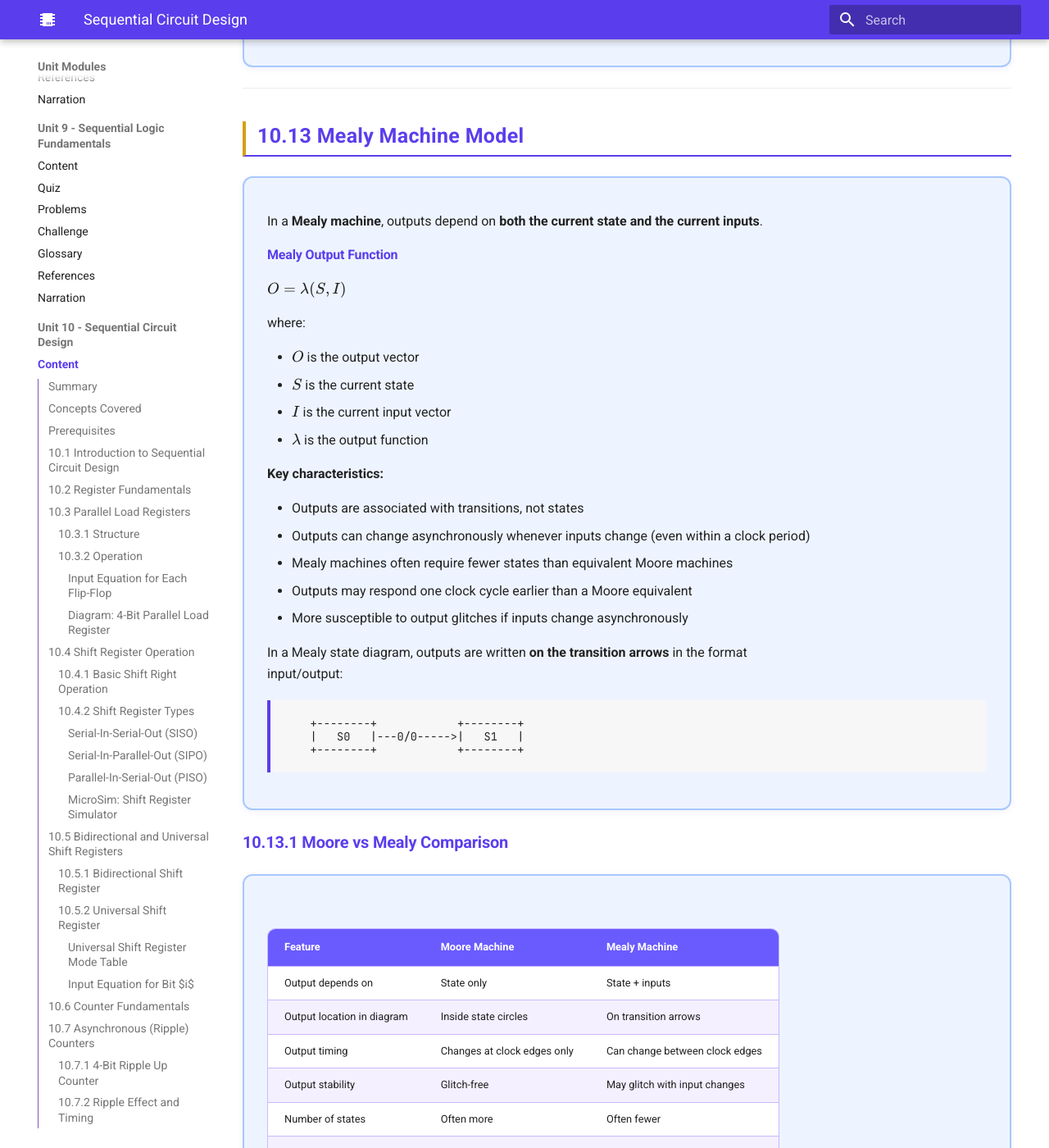
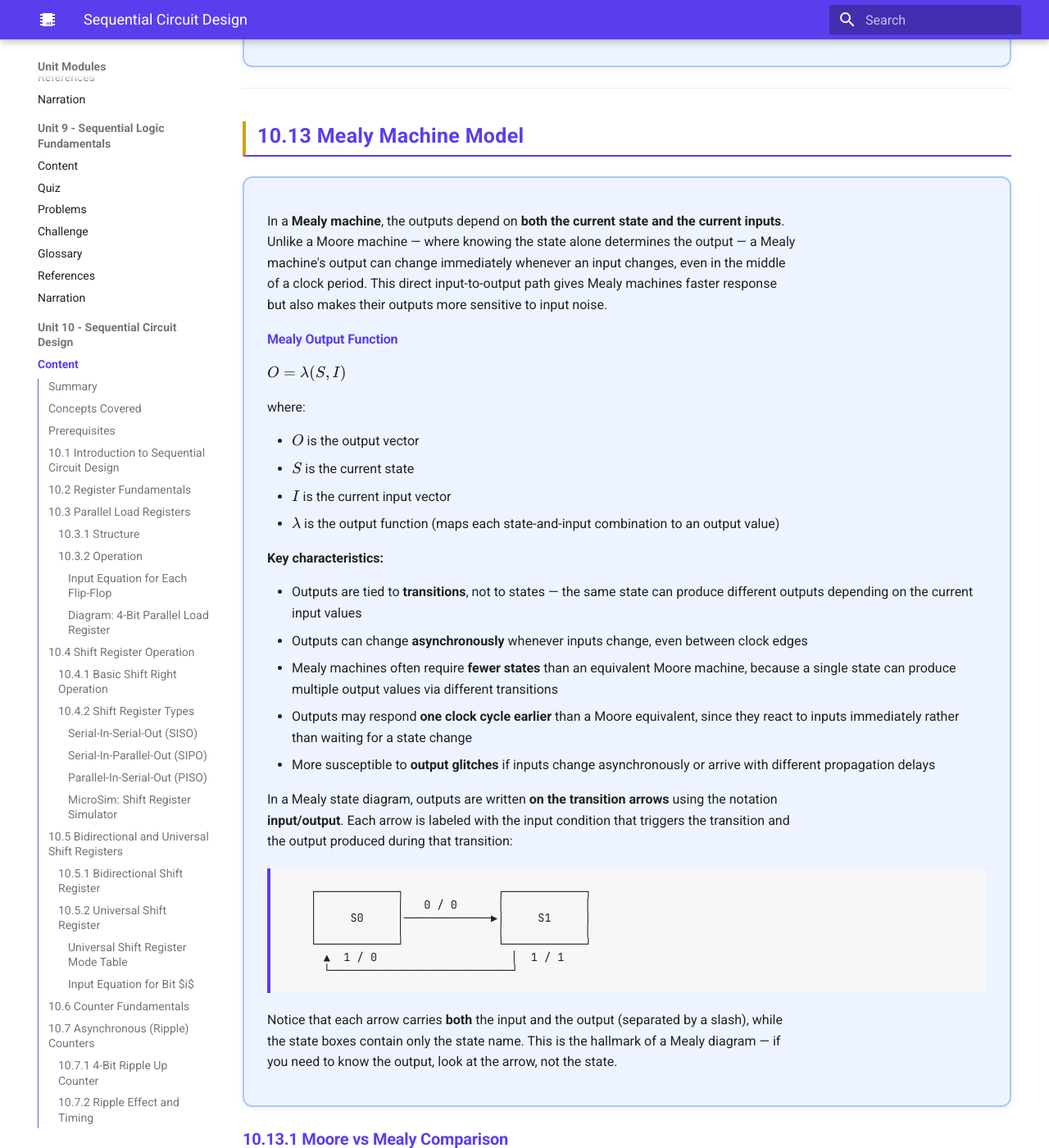
Before and after one commit to Nati-123/intelligent-textbook-ee2301, an MkDocs documentation site: the page built from docs/unit10-sequential-design/index.md, in a window 1280 px wide and 1400 px high, scrolled down 23800 px. Shown: the whole window at 82% size. Built offline with MkDocs 1.6.1 and Material for MkDocs 9.7.7, drawn with Linux system fonts in a browser that asks for light colours; nearby versions of some CDN libraries.

Commit message:
Refine Mealy Machine Model section: clearer definition, improved diagram and characteristics
- Expand definition with explicit contrast to Moore machines
- Clarify output function maps state-and-input combinations
- Improve key characteristics with precise explanations matching Moore section style
- Replace basic ASCII diagram with two-state example showing input/output notation
- Add closing note mirroring Moore section: look at the arrow, not the state

Co-Authored-By: Claude Opus 4.6 <noreply@anthropic.com>

````diff
--- a/docs/unit10-sequential-design/index.md
+++ b/docs/unit10-sequential-design/index.md
@@ -762,7 +762,7 @@ Notice that the output value ($Z$) appears **inside** each state box, not on the
 
 <div markdown style="background: #EEF4FF; border: 2px solid #A8C8FF; border-radius: 12px; padding: 24px 28px; margin: 1.2rem 0; box-shadow: 0 2px 8px rgba(90,61,237,0.07);">
 
-In a **Mealy machine**, outputs depend on **both the current state and the current inputs**.
+In a **Mealy machine**, the outputs depend on **both the current state and the current inputs**. Unlike a Moore machine — where knowing the state alone determines the output — a Mealy machine's output can change immediately whenever an input changes, even in the middle of a clock period. This direct input-to-output path gives Mealy machines faster response but also makes their outputs more sensitive to input noise.
 
 <h4 style="color: #5A3EED; font-weight: 600;">Mealy Output Function</h4>
 
@@ -773,23 +773,29 @@ where:
 - $O$ is the output vector
 - $S$ is the current state
 - $I$ is the current input vector
-- $\lambda$ is the output function
+- $\lambda$ is the output function (maps each state-and-input combination to an output value)
 
 **Key characteristics:**
 
-- Outputs are associated with transitions, not states
-- Outputs can change asynchronously whenever inputs change (even within a clock period)
-- Mealy machines often require fewer states than equivalent Moore machines
-- Outputs may respond one clock cycle earlier than a Moore equivalent
-- More susceptible to output glitches if inputs change asynchronously
+- Outputs are tied to **transitions**, not to states — the same state can produce different outputs depending on the current input values
+- Outputs can change **asynchronously** whenever inputs change, even between clock edges
+- Mealy machines often require **fewer states** than an equivalent Moore machine, because a single state can produce multiple output values via different transitions
+- Outputs may respond **one clock cycle earlier** than a Moore equivalent, since they react to inputs immediately rather than waiting for a state change
+- More susceptible to **output glitches** if inputs change asynchronously or arrive with different propagation delays
 
-In a Mealy state diagram, outputs are written **on the transition arrows** in the format input/output:
+In a Mealy state diagram, outputs are written **on the transition arrows** using the notation **input/output**. Each arrow is labeled with the input condition that triggers the transition and the output produced during that transition:
 
 ```
-   +--------+            +--------+
-   |   S0   |---0/0----->|   S1   |
-   +--------+            +--------+
+   ┌────────────┐              ┌────────────┐
+   │            │   0 / 0      │            │
+   │     S0     │─────────────▶│     S1     │
+   │            │              │            │
+   └────────────┘              └────────────┘
+     ▲  1 / 0                    │  1 / 1
+     └───────────────────────────┘
 ```
+
+Notice that each arrow carries **both** the input and the output (separated by a slash), while the state boxes contain only the state name. This is the hallmark of a Mealy diagram — if you need to know the output, look at the arrow, not the state.
 
 </div>
 
````
